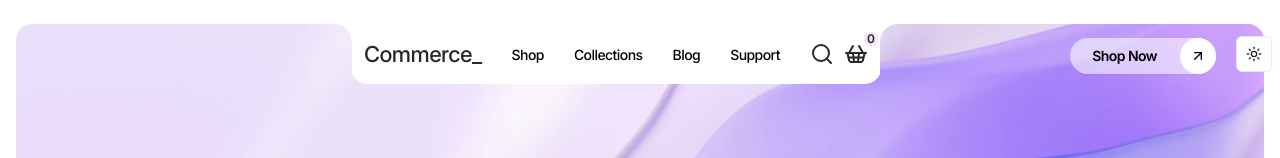
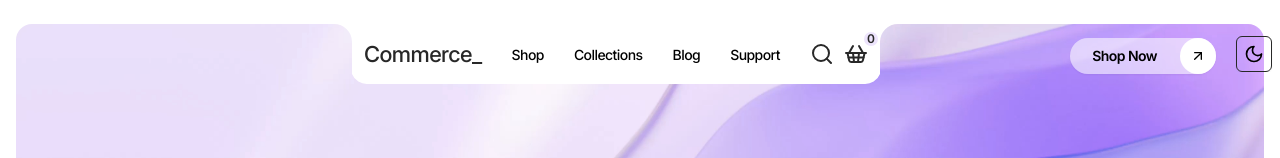
Before and after one commit to Hustle-Devs/commerce-store, a Next.js app: page / in a window 1280 px wide. Shown: the top 158 px of the page. Built offline with nearby package versions, Linux system fonts and the light colour scheme.

Commit message:
Fix: Focus & Hover Removed from Toggler

```diff
--- a/src/app/globals.css
+++ b/src/app/globals.css
@@ -248,4 +248,7 @@ pt-[40px] sm:pt-[80px] px-[80px];
   .contact-about {
     @apply flex flex-col justify-center items-center py-[124px];
   }
+  .hover\:bg-accent:hover {
+    background: none;
+  }
 }
--- a/src/components/layout/Navbar.tsx
+++ b/src/components/layout/Navbar.tsx
@@ -106,7 +106,7 @@ export default function Navbar() {
             {/* Close Button */}
             <button
               onClick={() => setIsToggleOpen(false)}
-              className="self-start hover:bg-gray-200 dark:hover:bg-gray-700 mb-8 p-2 rounded-md text-foreground"
+              className="self-start hover:bg-gray-200 dark:hover:bg-gray-700 p-2 rounded-md text-foreground"
               aria-label="Close menu"
             >
               <X size={24} />
@@ -119,7 +119,7 @@ export default function Navbar() {
             >
               Commerce_
             </Link>
-            <div className="flex flex-col justify-center items-start gap-6 my-9 w-full text-end">
+            <div className="flex flex-col justify-center items-start gap-6 my-12 w-full text-end">
               {navLinks.map((item, idx) => (
                 <Link
                   key={idx}
@@ -157,7 +157,7 @@ export default function Navbar() {
             {/* Left: Logo */}
             <Link
               href="/"
-              className="font-medium text-[22px] text-foreground hover:text-accent tracking-tighter"
+              className="pl-3 font-medium text-[22px] text-foreground hover:text-accent tracking-tighter"
             >
               Commerce_
             </Link>
@@ -172,8 +172,8 @@ export default function Navbar() {
                   isToggleOpen ? "opacity-0 pointer-events-none" : "opacity-100"
                 )}
               >
-                <span className="block bg-slate-900 dark:bg-white w-6 h-0.5 transition-transform duration-300" />
-                <span className="block bg-slate-900 dark:bg-white my-1 w-6 h-0.5 transition-transform duration-300" />
+                <span className="block bg-slate-900 dark:bg-white w-9/12 h-0.5 transition-transform duration-300 4" />
+                <span className="block bg-slate-900 dark:bg-white my-1 w-5 h-0.5 transition-transform duration-300" />
                 <span className="block bg-slate-900 dark:bg-white w-6 h-0.5 transition-transform duration-300" />
               </button>
 
--- a/src/components/toggler/ThemeToggle.tsx
+++ b/src/components/toggler/ThemeToggle.tsx
@@ -1,42 +1,24 @@
 "use client";
 
-import { Moon, Sun } from "lucide-react";
+import { MoonIcon, SunIcon } from "lucide-react";
 import { useTheme } from "next-themes";
 
 import { Button } from "@/components/ui/button";
-import {
-  DropdownMenu,
-  DropdownMenuContent,
-  DropdownMenuItem,
-  DropdownMenuTrigger,
-} from "@/components/ui/dropdown-menu";
 
 export const ThemeToggle = () => {
-  const { setTheme } = useTheme();
+  const { theme, setTheme } = useTheme();
+  console.log(theme);
 
   return (
-    <DropdownMenu>
-      <DropdownMenuTrigger asChild>
-        <Button variant="outline" size="icon">
-          <Sun className="w-[1.2rem] h-[1.2rem] rotate-0 dark:-rotate-90 scale-100 dark:scale-0 transition-all" />
-          <Moon className="absolute w-[1.2rem] h-[1.2rem] rotate-90 dark:rotate-0 scale-0 dark:scale-100 transition-all" />
-          <span className="sr-only">Toggle theme</span>
-        </Button>
-      </DropdownMenuTrigger>
-      <DropdownMenuContent
-        align="end"
-        className="bg-background text-foreground"
+    <>
+      <Button
+        variant="outline"
+        size="icon"
+        onClick={() => setTheme(theme === "dark" ? "light" : "dark")}
       >
-        <DropdownMenuItem onClick={() => setTheme("light")}>
-          Light
-        </DropdownMenuItem>
-        <DropdownMenuItem onClick={() => setTheme("dark")}>
-          Dark
-        </DropdownMenuItem>
-        <DropdownMenuItem onClick={() => setTheme("system")}>
-          System
-        </DropdownMenuItem>
-      </DropdownMenuContent>
-    </DropdownMenu>
+        <SunIcon className="size-5 text-white rotate-0 dark:rotate-90 scale-0 dark:scale-100 transition-all" />
+        <MoonIcon className="absolute size-5 text-black rotate-0 dark:rotate-0 scale-100 dark:scale-0 transition-all" />
+      </Button>
+    </>
   );
 };
--- a/src/components/ui/button.tsx
+++ b/src/components/ui/button.tsx
@@ -13,12 +13,10 @@ const buttonVariants = cva(
           "bg-white text-primary-foreground shadow-xs hover:bg-primary/90",
         destructive:
           "bg-destructive text-white shadow-xs hover:bg-destructive/90 focus-visible:ring-destructive/20 dark:focus-visible:ring-destructive/40 dark:bg-destructive/60",
-        outline:
-          "border bg-background shadow-xs hover:bg-accent hover:text-accent-foreground dark:bg-input/30 dark:border-input dark:hover:bg-input/50",
+        outline: "border border-foreground  shadow-xs  ",
         secondary:
           "bg-secondary text-secondary-foreground shadow-xs hover:bg-secondary/80",
-        ghost:
-          "hover:bg-accent hover:text-accent-foreground dark:hover:bg-accent/50",
+        ghost: "hover:text-accent-foreground ",
         link: "text-primary underline-offset-4 hover:underline",
         primary:
           "bg-[#8345D8] px-[35px] py-3 rounded-3 text-white hover:bg-[#7138c0] hover:scale-95 transition-all",
--- a/src/components/ui/dropdown-menu.tsx
+++ b/src/components/ui/dropdown-menu.tsx
@@ -75,7 +75,7 @@ function DropdownMenuItem({
       data-inset={inset}
       data-variant={variant}
       className={cn(
-        "focus:bg-accent focus:text-accent-foreground data-[variant=destructive]:text-destructive data-[variant=destructive]:focus:bg-destructive/10 dark:data-[variant=destructive]:focus:bg-destructive/20 data-[variant=destructive]:focus:text-destructive data-[variant=destructive]:*:[svg]:!text-destructive [&_svg:not([class*='text-'])]:text-muted-foreground relative flex cursor-default items-center gap-2 rounded-sm px-2 py-1.5 text-sm outline-hidden select-none data-[disabled]:pointer-events-none data-[disabled]:opacity-50 data-[inset]:pl-8 [&_svg]:pointer-events-none [&_svg]:shrink-0 [&_svg:not([class*='size-'])]:size-4",
+        " focus:text-accent-foreground data-[variant=destructive]:text-destructive data-[variant=destructive]:focus:bg-destructive/10 dark:data-[variant=destructive]:focus:bg-destructive/20 data-[variant=destructive]:focus:text-destructive data-[variant=destructive]:*:[svg]:!text-destructive [&_svg:not([class*='text-'])]:text-muted-foreground relative flex cursor-default items-center gap-2 rounded-sm px-2 py-1.5 text-sm outline-hidden select-none data-[disabled]:pointer-events-none data-[disabled]:opacity-50 data-[inset]:pl-8 [&_svg]:pointer-events-none [&_svg]:shrink-0 [&_svg:not([class*='size-'])]:size-4",
         className
       )}
       {...props}
@@ -93,7 +93,7 @@ function DropdownMenuCheckboxItem({
     <DropdownMenuPrimitive.CheckboxItem
       data-slot="dropdown-menu-checkbox-item"
       className={cn(
-        "focus:bg-accent focus:text-accent-foreground relative flex cursor-default items-center gap-2 rounded-sm py-1.5 pr-2 pl-8 text-sm outline-hidden select-none data-[disabled]:pointer-events-none data-[disabled]:opacity-50 [&_svg]:pointer-events-none [&_svg]:shrink-0 [&_svg:not([class*='size-'])]:size-4",
+        "focus:text-accent-foreground relative flex cursor-default items-center gap-2 rounded-sm py-1.5 pr-2 pl-8 text-sm outline-hidden select-none data-[disabled]:pointer-events-none data-[disabled]:opacity-50 [&_svg]:pointer-events-none [&_svg]:shrink-0 [&_svg:not([class*='size-'])]:size-4",
         className
       )}
       checked={checked}
@@ -129,7 +129,7 @@ function DropdownMenuRadioItem({
     <DropdownMenuPrimitive.RadioItem
       data-slot="dropdown-menu-radio-item"
       className={cn(
-        "focus:bg-accent focus:text-accent-foreground relative flex cursor-default items-center gap-2 rounded-sm py-1.5 pr-2 pl-8 text-sm outline-hidden select-none data-[disabled]:pointer-events-none data-[disabled]:opacity-50 [&_svg]:pointer-events-none [&_svg]:shrink-0 [&_svg:not([class*='size-'])]:size-4",
+        "focus:text-accent-foreground relative flex cursor-default items-center gap-2 rounded-sm py-1.5 pr-2 pl-8 text-sm outline-hidden select-none data-[disabled]:pointer-events-none data-[disabled]:opacity-50 [&_svg]:pointer-events-none [&_svg]:shrink-0 [&_svg:not([class*='size-'])]:size-4",
         className
       )}
       {...props}
@@ -212,7 +212,7 @@ function DropdownMenuSubTrigger({
       data-slot="dropdown-menu-sub-trigger"
       data-inset={inset}
       className={cn(
-        "focus:bg-accent focus:text-accent-foreground data-[state=open]:bg-accent data-[state=open]:text-accent-foreground flex cursor-default items-center rounded-sm px-2 py-1.5 text-sm outline-hidden select-none data-[inset]:pl-8",
+        "focus:text-accent-foreground  data-[state=open]:text-accent-foreground flex cursor-default items-center rounded-sm px-2 py-1.5 text-sm outline-hidden select-none data-[inset]:pl-8",
         className
       )}
       {...props}
--- /dev/null
+++ b/src/components/ui/theme-provider.tsx
@@ -0,0 +1,11 @@
+"use client";
+
+import * as React from "react";
+import { ThemeProvider as NextThemesProvider } from "next-themes";
+
+export function ThemeProvider({
+  children,
+  ...props
+}: React.ComponentProps<typeof NextThemesProvider>) {
+  return <NextThemesProvider {...props}>{children}</NextThemesProvider>;
+}
```
